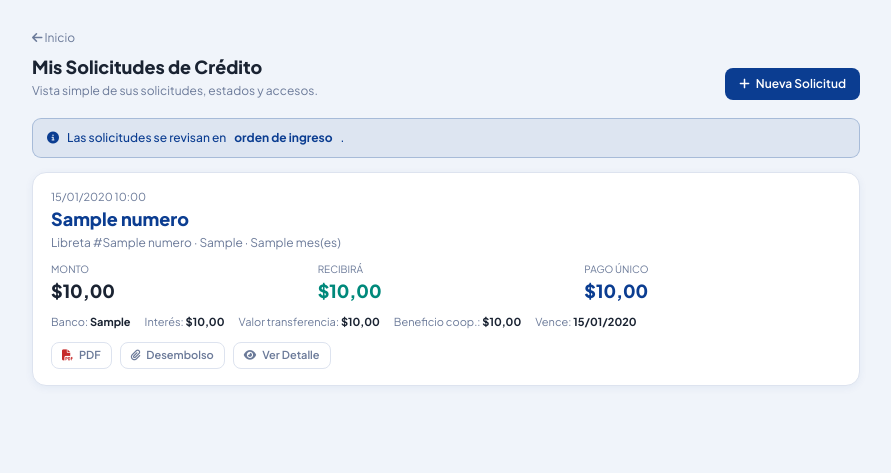
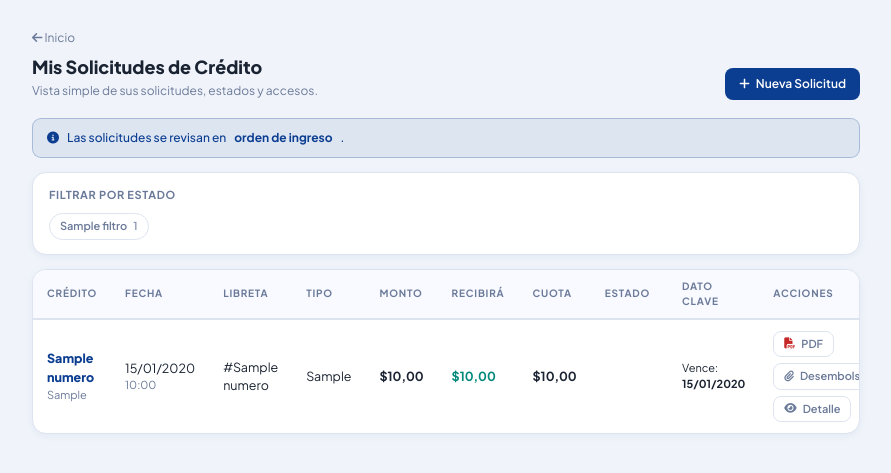
Before and after one commit to cacbailarines-tech/Coop_bailarines, a Django app: template templates/portal/mis_solicitudes.html in a window 1280 px wide. Shown: the top 473 px of the page, without its empty margins (194-1085 px from the left). Run offline with Django 5.2, Linux system fonts and the light colour scheme; the template is opened without the code that fills it: most values are stand-ins (such as "Sample title", 1, 10 or a date in 2020); some libraries are stand-ins or nearby versions.

Commit message:
Mejorar filtro y tabla de solicitudes portal

```diff
--- a/templates/portal/mis_solicitudes.html
+++ b/templates/portal/mis_solicitudes.html
@@ -26,71 +26,84 @@
   <i class="fas fa-circle-info"></i> Las solicitudes se revisan en <strong>orden de ingreso</strong>.
 </div>
 
-<div class="pcard">
-  <div class="pcard-body" style="padding:0;">
-    {% for item in solicitudes_info %}
-    {% with c=item.credito pos=item.posicion %}
-    <div style="padding:16px 18px;{% if not forloop.last %}border-bottom:1px solid var(--border);{% endif %}">
-      <div style="display:flex;justify-content:space-between;align-items:flex-start;gap:12px;flex-wrap:wrap;margin-bottom:10px;">
-        <div>
-          <div style="font-size:11px;color:var(--muted);margin-bottom:4px;">{{ c.fecha_solicitud|date:"d/m/Y H:i" }}</div>
-          <div style="font-size:18px;font-weight:800;color:var(--primary);line-height:1.15;">{{ c.numero }}</div>
-          <div style="font-size:12px;color:var(--muted);margin-top:4px;">Libreta #{{ c.libreta.numero }} &middot; {{ c.get_tipo_display }} &middot; {{ c.plazo_meses }} mes(es)</div>
+<div class="pcard" style="margin-bottom:14px;">
+  <div class="pcard-body" style="padding:14px 16px;">
+    <div style="font-size:11px;font-weight:700;color:var(--muted);text-transform:uppercase;letter-spacing:0.6px;margin-bottom:10px;">Filtrar por estado</div>
+    <div style="display:flex;gap:8px;flex-wrap:wrap;">
+      {% for filtro in filtros_estado %}
+      <a href="{% url 'portal_mis_solicitudes' %}{% if filtro.value %}?estado={{ filtro.value }}{% endif %}"
+         class="btn {% if estado_actual == filtro.value %}btn-primary{% else %}btn-outline{% endif %} btn-sm"
+         style="border-radius:999px;">
+        {{ filtro.label }} <span style="opacity:0.8;">{{ filtro.count }}</span>
+      </a>
+      {% endfor %}
     </div>
-        <div style="display:flex;align-items:center;gap:8px;flex-wrap:wrap;justify-content:flex-end;">
-          {% if c.estado == 'pendiente' %}
-          <span class="badge badge-warning" style="font-size:12px;padding:7px 12px;">En revisi&oacute;n</span>
-          <span style="font-size:11px;color:var(--muted);">Cola: <strong style="color:#F57F17;">{% if pos %}#{{ pos }}{% else %}-{% endif %}</strong></span>
-          {% elif c.estado == 'aprobado' %}
-          <span class="badge badge-primary" style="font-size:12px;padding:7px 12px;">Aprobado</span>
-          {% elif c.estado == 'desembolsado' %}
-          <span class="badge badge-success" style="font-size:12px;padding:7px 12px;">Desembolsado</span>
-          {% elif c.estado == 'pagado' %}
-          <span class="badge badge-success" style="font-size:12px;padding:7px 12px;">Pagado</span>
-          {% elif 'mora' in c.estado %}
-          <span class="badge badge-danger" style="font-size:12px;padding:7px 12px;">{{ c.get_estado_display }}</span>
-          {% elif c.estado == 'cancelado' %}
-          <span class="badge badge-secondary" style="font-size:12px;padding:7px 12px;">Cancelado</span>
-          {% endif %}
   </div>
 </div>
 
-      <div style="display:grid;grid-template-columns:repeat(3,minmax(0,1fr));gap:10px;margin-bottom:10px;">
-        <div>
-          <div style="font-size:10px;color:var(--muted);text-transform:uppercase;">Monto</div>
-          <div style="font-size:18px;font-weight:800;">${{ c.monto_solicitado|floatformat:2 }}</div>
-        </div>
-        <div>
-          <div style="font-size:10px;color:var(--muted);text-transform:uppercase;">Recibir&aacute;</div>
-          <div style="font-size:18px;font-weight:800;color:var(--success);">${{ c.monto_transferir|floatformat:2 }}</div>
-        </div>
-        <div>
-          <div style="font-size:10px;color:var(--muted);text-transform:uppercase;">{% if c.tipo == 'mensualizado' %}Cuota{% else %}Pago &uacute;nico{% endif %}</div>
-          <div style="font-size:18px;font-weight:800;color:var(--primary);">{% if c.tipo == 'mensualizado' %}${{ c.cuota_mensual|floatformat:2 }}{% else %}${{ c.monto_solicitado|floatformat:2 }}{% endif %}</div>
-        </div>
-      </div>
-
-      <div style="display:flex;gap:14px;flex-wrap:wrap;font-size:11px;color:var(--muted);margin-bottom:12px;">
-        <span>Banco: <strong style="color:var(--text);font-weight:700;">{{ c.get_banco_display }}</strong></span>
-        <span>Inter&eacute;s: <strong style="color:var(--text);font-weight:700;">${{ c.interes_total|floatformat:2 }}</strong></span>
-        <span>Valor transferencia: <strong style="color:var(--text);font-weight:700;">${{ c.comision_bancaria|floatformat:2 }}</strong></span>
-        <span>Beneficio coop.: <strong style="color:var(--text);font-weight:700;">${{ c.beneficio_transferencia|floatformat:2 }}</strong></span>
-        {% if c.fecha_pago_limite %}<span>Vence: <strong style="color:var(--text);font-weight:700;">{{ c.fecha_pago_limite|date:"d/m/Y" }}</strong></span>{% endif %}
-      </div>
-
-      <div style="display:flex;gap:8px;flex-wrap:wrap;">
+<div class="pcard">
+  <div style="overflow-x:auto;">
+    <table>
+      <thead>
+        <tr>
+          <th>Crédito</th>
+          <th>Fecha</th>
+          <th>Libreta</th>
+          <th>Tipo</th>
+          <th>Monto</th>
+          <th>Recibirá</th>
+          <th>{% if estado_actual == 'pagado' %}Pagó{% else %}Cuota{% endif %}</th>
+          <th>Estado</th>
+          <th>Dato clave</th>
+          <th>Acciones</th>
+        </tr>
+      </thead>
+      <tbody>
+        {% for item in solicitudes_info %}
+        {% with c=item.credito pos=item.posicion %}
+        <tr>
+          <td>
+            <div style="font-weight:800;color:var(--primary);">{{ c.numero }}</div>
+            <div style="font-size:11px;color:var(--muted);">{{ c.get_banco_display }}</div>
+          </td>
+          <td>
+            <div>{{ c.fecha_solicitud|date:"d/m/Y" }}</div>
+            <div style="font-size:11px;color:var(--muted);">{{ c.fecha_solicitud|date:"H:i" }}</div>
+          </td>
+          <td>#{{ c.libreta.numero }}</td>
+          <td>{{ c.get_tipo_display }}</td>
+          <td style="font-weight:700;">${{ c.monto_solicitado|floatformat:2 }}</td>
+          <td class="amount-pos" style="font-weight:700;">${{ c.monto_transferir|floatformat:2 }}</td>
+          <td style="font-weight:700;">{% if c.tipo == 'mensualizado' %}${{ c.cuota_mensual|floatformat:2 }}{% else %}${{ c.monto_solicitado|floatformat:2 }}{% endif %}</td>
+          <td><span class="badge {{ item.estado_badge }}">{{ item.estado_texto }}</span></td>
+          <td style="font-size:11px;">
+            {% if c.estado == 'pendiente' %}
+            Cola: <strong style="color:#F57F17;">{% if pos %}#{{ pos }}{% else %}-{% endif %}</strong>
+            {% elif c.fecha_pago_limite %}
+            Vence: <strong>{{ c.fecha_pago_limite|date:"d/m/Y" }}</strong>
+            {% else %}
+            Interés: <strong>${{ c.interes_total|floatformat:2 }}</strong>
+            {% endif %}
+          </td>
+          <td>
+            <div style="display:flex;gap:6px;flex-wrap:wrap;">
               <a href="{% url 'portal_credito_pdf' c.pk %}" class="btn btn-outline btn-sm" target="_blank"><i class="fas fa-file-pdf" style="color:#C62828;"></i> PDF</a>
               {% if c.estado in 'desembolsado,mora_leve,mora_media,mora_grave' %}
-        <a href="{% url 'portal_reportar_pago' c.pk %}" class="btn btn-success btn-sm"><i class="fas fa-dollar-sign"></i> Reportar Pago</a>
+              <a href="{% url 'portal_reportar_pago' c.pk %}" class="btn btn-success btn-sm"><i class="fas fa-dollar-sign"></i> Pago</a>
               {% endif %}
               {% if c.comprobante_desembolso %}
               <a href="{{ c.comprobante_desembolso.url }}" target="_blank" class="btn btn-outline btn-sm"><i class="fas fa-paperclip"></i> Desembolso</a>
               {% endif %}
-        <a href="{% url 'portal_creditos' %}?credito={{ c.pk }}" class="btn btn-outline btn-sm"><i class="fas fa-eye"></i> Ver Detalle</a>
+              <a href="{% url 'portal_creditos' %}?credito={{ c.pk }}" class="btn btn-outline btn-sm"><i class="fas fa-eye"></i> Detalle</a>
             </div>
-    </div>
+          </td>
+        </tr>
         {% endwith %}
+        {% empty %}
+        <tr><td colspan="10" style="text-align:center;padding:28px;color:var(--muted);">No hay solicitudes para este estado.</td></tr>
         {% endfor %}
+      </tbody>
+    </table>
   </div>
 </div>
 {% endif %}
```
Also changed, not shown: socios/portal_views.py (+34 -3 lines). Lines whose indentation alone changed are shown as unchanged.
